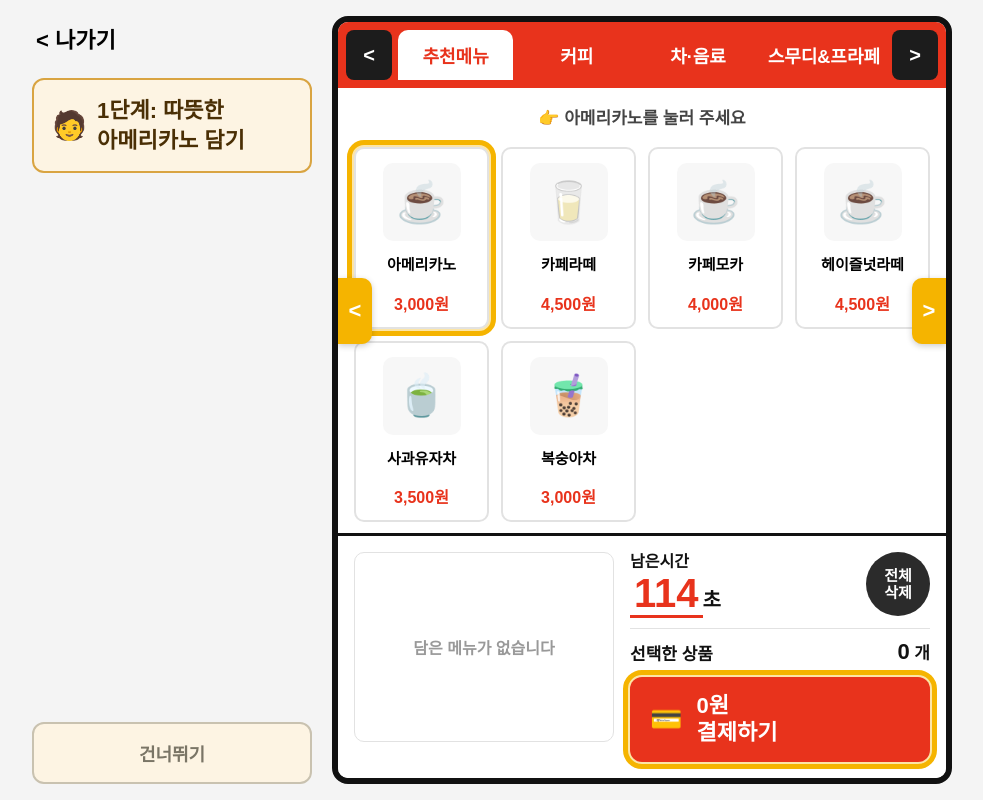
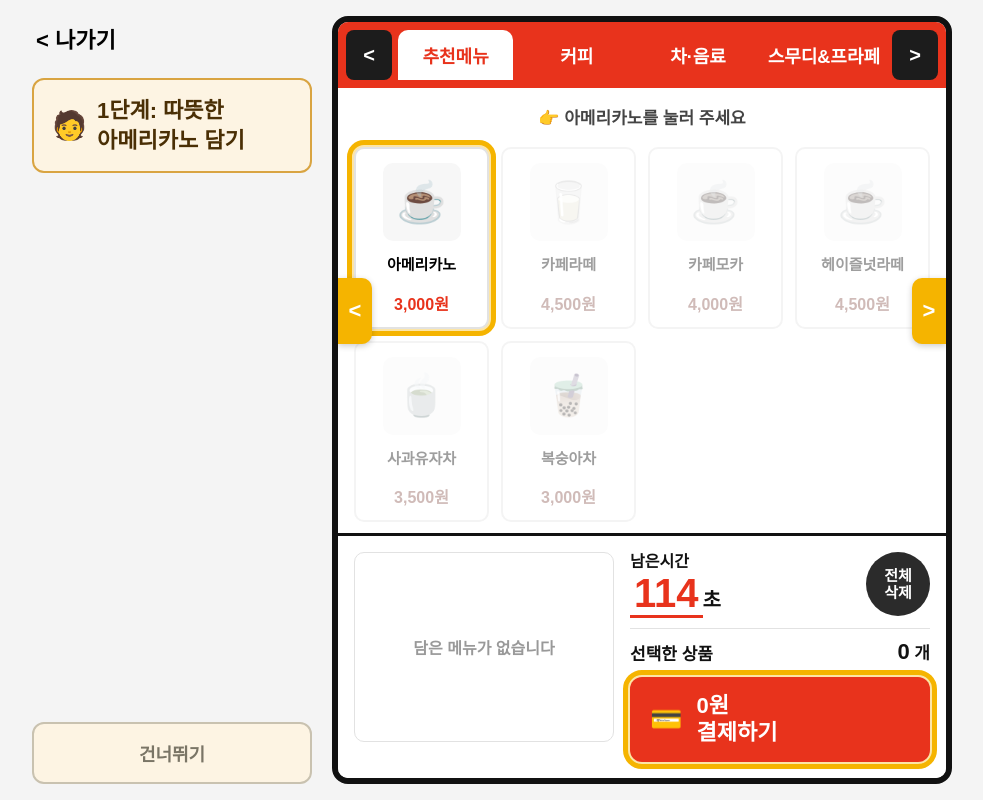
Before and after one commit to Pirogramming-25/Hackathon_2, a Django app: page /tutorial/ in a window 1280 px wide. Shown: the whole page, without its empty margins (148-1131 px from the left). Run offline with Django 5.2, Linux system fonts and the light colour scheme.

Commit message:
feat: 1, 2단계 스포트라이트 효과 적용

```diff
--- a/static/css/tutorial.css
+++ b/static/css/tutorial.css
@@ -558,6 +558,20 @@ body {
     color: var(--mega-red-dark);
 }
 
+/* 튜토리얼 딤: 선택해야 할 부분 외에는 살짝 회색으로 어둡게 */
+.menu-item.dim,
+.opt-btn.dim {
+    opacity: 0.38;
+    filter: grayscale(0.7);
+    transition: opacity .15s, filter .15s;
+}
+
+/* 실습 모드에서는 딤도 해제 */
+.wrap[data-mode="practice"] .dim {
+    opacity: 1;
+    filter: none;
+}
+
 /* 아이스 전용 메뉴 온도 안내 */
 .opt-fixed {
     padding: 14px;
--- a/static/js/tutorial.js
+++ b/static/js/tutorial.js
@@ -70,11 +70,15 @@ function renderGrid() {
     const items = MENUS.filter(m => m.cats.includes(state.activeCat));
 
     let html = guideHTML(g);
+    const hlTarget = g && g.highlight;   // 강조 대상 메뉴 (튜토리얼+가이드일 때만 존재)
     html += items.map(item => {
-        const selected = state.cart.some(c => c.menuId === item.id) ? " selected" : "";
-        const hl = (g && g.highlight === item.id) ? " hl" : "";
+        const isSel = state.cart.some(c => c.menuId === item.id);
+        const selected = isSel ? " selected" : "";
+        const hl = (hlTarget === item.id) ? " hl" : "";
+        // 강조 대상이 있으면, 그 외 카드(이미 담은 것 제외)는 회색으로 딤 처리
+        const dim = (hlTarget && hlTarget !== item.id && !isSel) ? " dim" : "";
         return `
-      <button class="menu-item${selected}${hl}" data-menu="${item.id}">
+      <button class="menu-item${selected}${hl}${dim}" data-menu="${item.id}">
         <span class="m-thumb">${item.icon}</span>
         <span class="m-name">${item.name}</span>
         <span class="m-price">${item.price.toLocaleString()}원</span>
@@ -156,19 +160,23 @@ function openOptionModal(menuId) {
 }
 
 function renderOptionBody() {
-    const opts = MISSIONS[state.stepId].options;
+    const m = MISSIONS[state.stepId];
+    const opts = m.options;
     const sel = state.pendingOpt;
     const g = guideFor("option");
     const iceOnly = MENU_BY_ID[state.pendingMenu].iceOnly;
+
+    // 튜토리얼(가이드 있는 스텝1·2)에서는 정답 옵션만 밝게, 나머지는 딤 처리
+    const t = (isTutorial() && m.guide) ? (m.target || {}) : {};
 
     let html = guideHTML(g);
     // 아이스 전용 메뉴는 온도 선택 버튼 대신 '차가운 메뉴' 안내만 표시
     if (iceOnly) {
         html += `<div class="opt-block"><div class="opt-label">온도</div><p class="opt-fixed">🧊 차가운 메뉴예요</p></div>`;
     } else {
-        html += optBlock("온도", opts.temp, sel.temp, "temp");
+        html += optBlock("온도", opts.temp, sel.temp, "temp", t.temp);
     }
-    html += optBlock("크기", opts.size, sel.size, "size");
+    html += optBlock("크기", opts.size, sel.size, "size", t.size);
     html += `
     <div class="opt-block">
       <div class="opt-label">수량</div>
@@ -178,7 +186,7 @@ function renderOptionBody() {
         <button class="qty-btn" data-d="1">＋</button>
       </div>
     </div>`;
-    html += optBlock("포장/매장", opts.place, sel.place, "place");
+    html += optBlock("포장/매장", opts.place, sel.place, "place", t.place);
     optionBody.innerHTML = html;
 
     optionBody.querySelectorAll(".opt-btn").forEach(el => {
@@ -192,11 +200,13 @@ function renderOptionBody() {
     });
 }
 
-function optBlock(label, opts, current, group) {
+function optBlock(label, opts, current, group, dimTarget) {
     let h = `<div class="opt-block"><div class="opt-label">${label}</div><div class="opt-row">`;
     opts.forEach(op => {
         const on = current === op.id ? " on" : "";
-        h += `<button class="opt-btn${on}" data-group="${group}" data-val="${op.id}">${op.label}</button>`;
+        // 정답값(dimTarget)이 있으면 그 외 버튼은 딤 (단, 이미 선택한 버튼은 딤 제외)
+        const dim = (dimTarget && op.id !== dimTarget && current !== op.id) ? " dim" : "";
+        h += `<button class="opt-btn${on}${dim}" data-group="${group}" data-val="${op.id}">${op.label}</button>`;
     });
     return h + `</div></div>`;
 }
```
